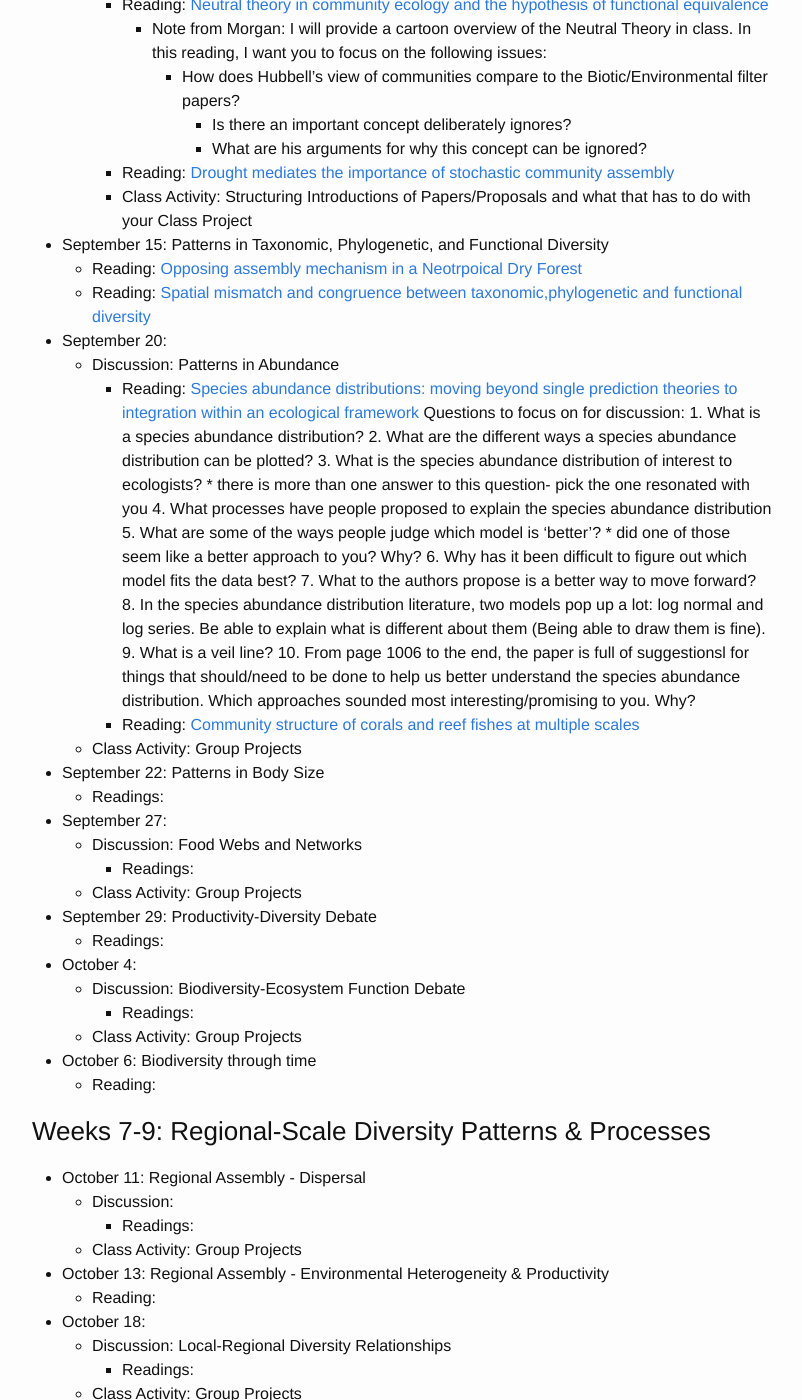
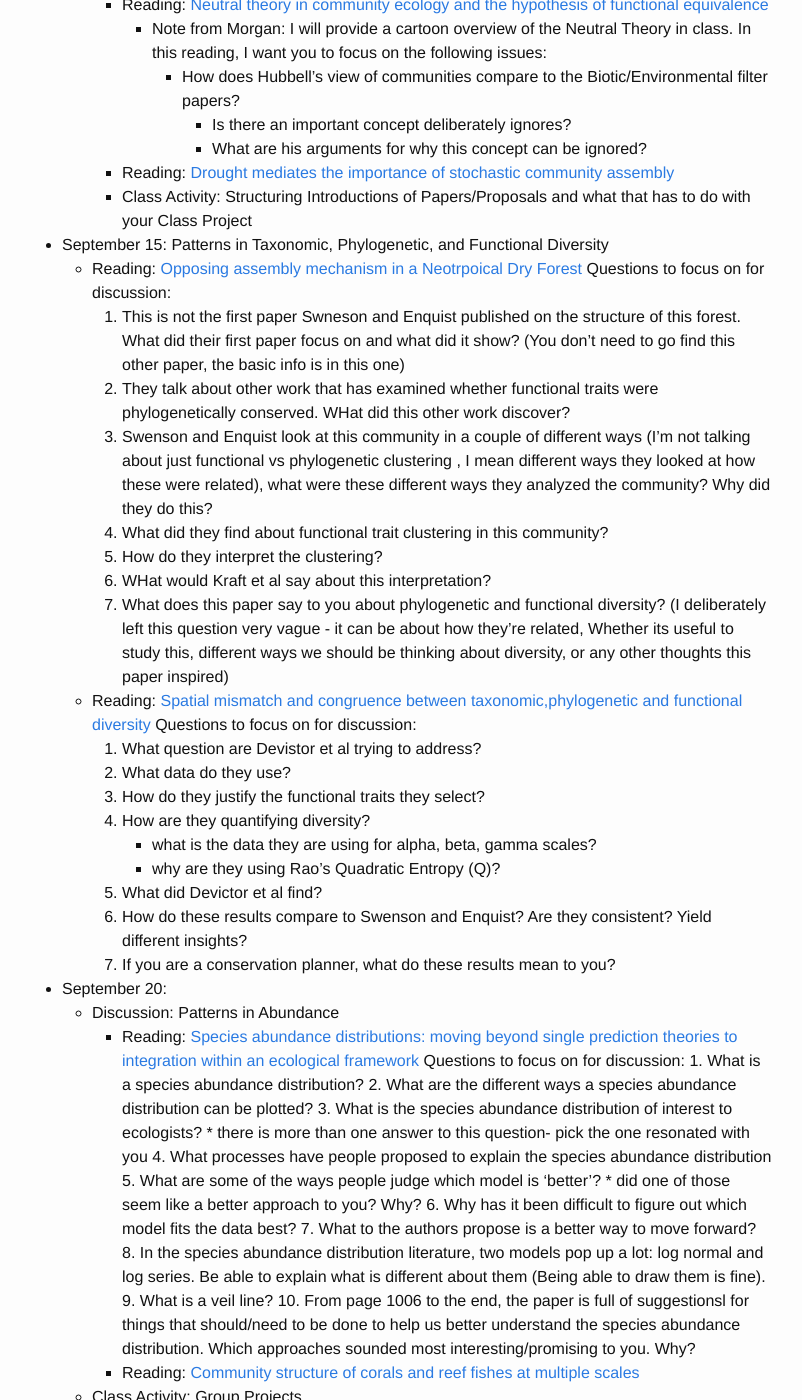
Before and after one commit to skmorgane/biodiversity-course, a Jekyll site: the page built from schedule.md, in a window 1280 px wide and 1400 px high, scrolled down 1026 px. Shown: the whole window, without its empty margins (238-1040 px from the left). Built offline with Jekyll 4.4.1, drawn with Linux system fonts in a browser that asks for light colours.

Commit message:
Add questions for Sep15

```diff
--- a/schedule.md
+++ b/schedule.md
@@ -46,7 +46,25 @@ Tuesdays are often a split between class activity and discussion, thus there are
 
 * September 15: Patterns in Taxonomic, Phylogenetic, and Functional Diversity
     * Reading: [Opposing assembly mechanism in a Neotrpoical Dry Forest](https://doi.org/10.1890/08-1025.1)
+         Questions to focus on for discussion:
+         1. This is not the first paper Swneson and Enquist published on the structure of this forest. What did their first paper focus on and what did it show? (You don't need to go find this other paper, the basic info is in this one)
+         2. They talk about other work that has examined whether functional traits were phylogenetically conserved. WHat did this other work discover?
+         3. Swenson and Enquist look at this community in a couple of different ways (I'm not talking about just functional vs phylogenetic clustering , I mean different ways they looked at how these were related), what were these different ways they analyzed the community? Why did they do this?
+         4. What did they find about functional trait clustering in this community?
+         5. How do they interpret the clustering?
+         6. WHat would Kraft et al say about this interpretation?
+         7. What does this paper say to you about phylogenetic and functional diversity? (I deliberately left this question very vague - it can be about how they're related, Whether its useful to study this, different ways we should be thinking about diversity, or any other thoughts this paper inspired)
     * Reading: [Spatial mismatch and congruence between taxonomic,phylogenetic and functional diversity](https://doi.org/10.1111/j.1461-0248.2010.01493.x)
+         Questions to focus on for discussion:
+         1. What question are Devistor et al trying to address?
+         2. What data do they use?
+         3. How do they justify the functional traits they select?
+         4. How are they quantifying diversity?
+            - what is the data they are using for alpha, beta, gamma scales?
+            - why are they using Rao's Quadratic Entropy (Q)?
+         5. What did Devictor et al find?
+         6. How do these results compare to Swenson and Enquist? Are they consistent? Yield different insights?
+         7. If you are a conservation planner, what do these results mean to you?
 
 * September 20:
     * Discussion: Patterns in Abundance
```
